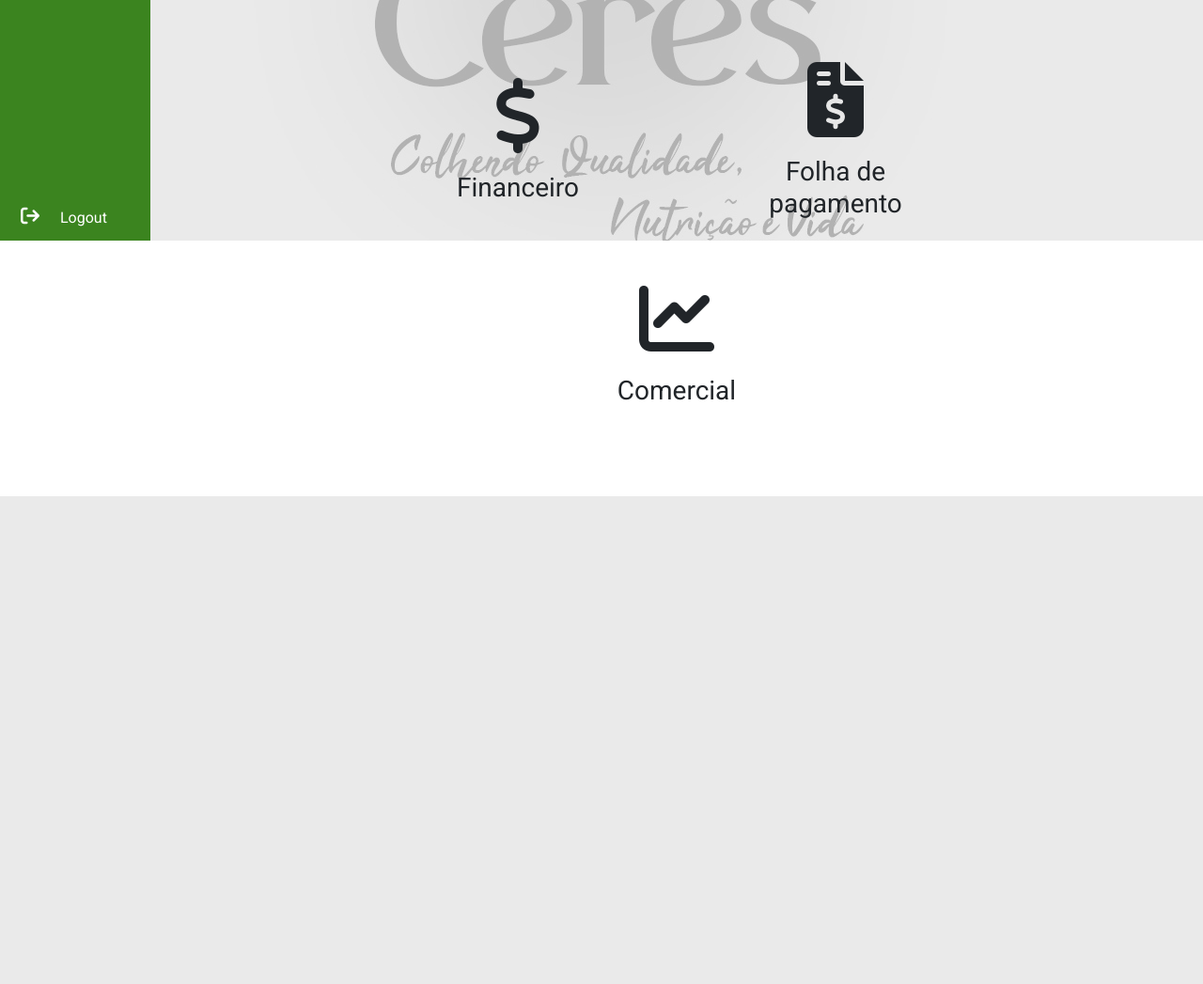
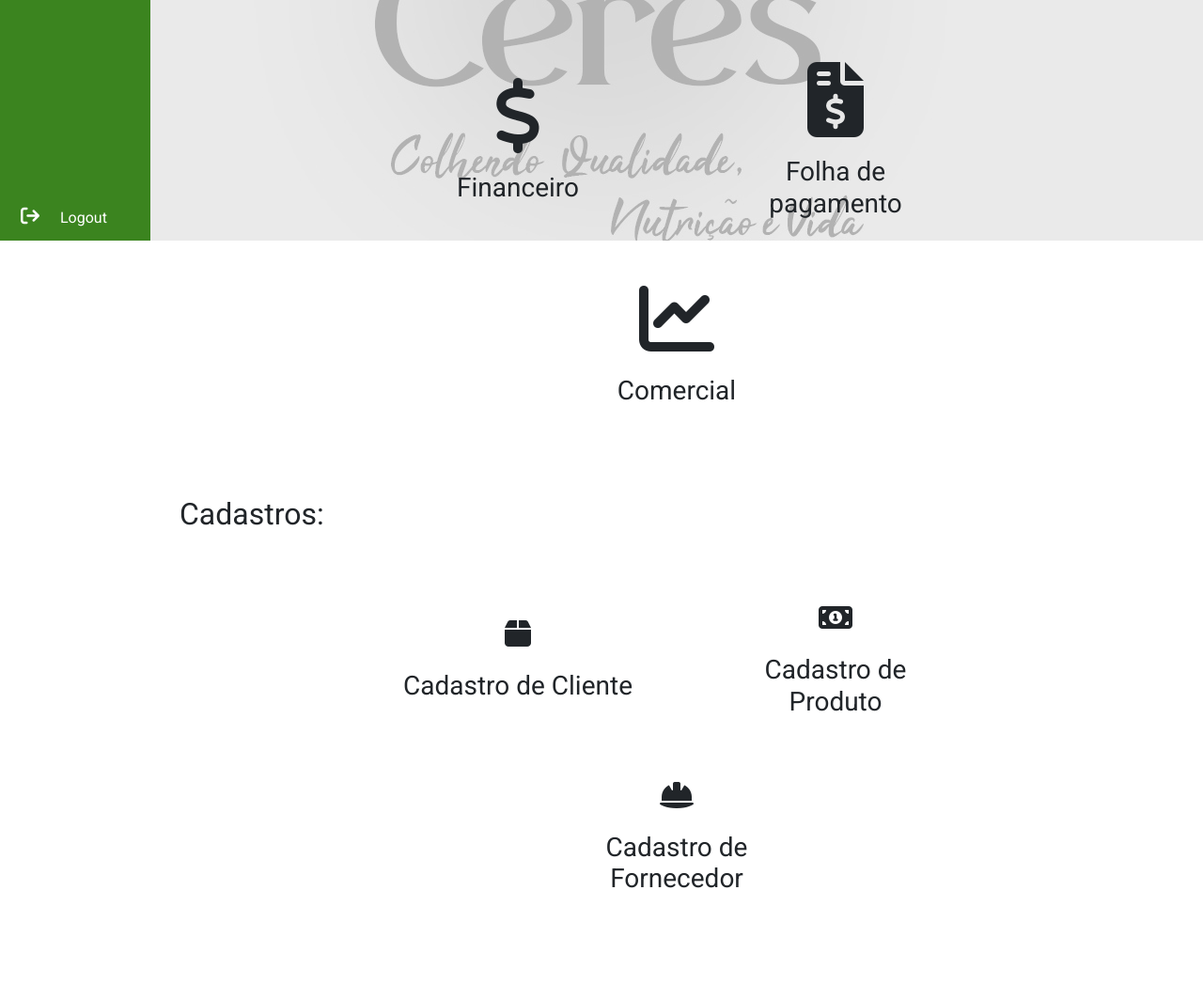
Before and after one commit to LucasTotino/pi_gandara, a PHP site: page /dashboard.php in a window 1280 px wide. Shown: the part 544-1591 px from the top of the page at 94% size. Before the commit the page ends 1072 px from the top, so only its background shows below. Run offline with PHP 8.4, Linux system fonts and the light colour scheme; some libraries are stand-ins or nearby versions.

Commit message:
modified:   dashboard.php

```diff
--- a/dashboard.php
+++ b/dashboard.php
@@ -97,7 +97,43 @@
 
 <div class="container">
 
+<h2>Cadastros:</h2>
+      <div class="row p-5 justify-content-center d-flex align-items-center">
 
+        <a href="/pi_gandara/estoque/index.php" class="btn">
+          <div class="col-4 p-2 m-1">
+            <div style="width: 18rem;">
+              <span class="fa fa-solid fa-box fa-2x" aria-hidden="true"></span>
+              <div class="card-body">
+                <h3>Cadastro de Cliente</h3>
+              </div>
+            </div>
+          </div>
+        </a>
+
+        <a href="/pi_gandara/compras/index.php" class="btn">
+          <div class="col-4 p-2 m-1">
+            <div style="width: 18rem;">
+              <span class="fa fa-money fa-2x" aria-hidden="true"></span>
+              <div class="card-body">
+                <h3>Cadastro de Produto</h3>
+              </div>
+            </div>
+          </div>
+        </a>
+
+        <a href="/pi_gandara/pcp/index.php" class="btn">
+          <div class="col-4 p-2 m-1">
+            <div style="width: 18rem;">
+              <span class="fa fa-helmet-safety fa-2x" aria-hidden="true"></span>
+              <div class="card-body">
+                <h3>Cadastro de Fornecedor</h3>
+              </div>
+            </div>
+          </div>
+        </a>
+
+      </div> <!--Fim da row -->
 
       </div>
   </main>
```
Lines whose indentation alone changed are shown as unchanged.
